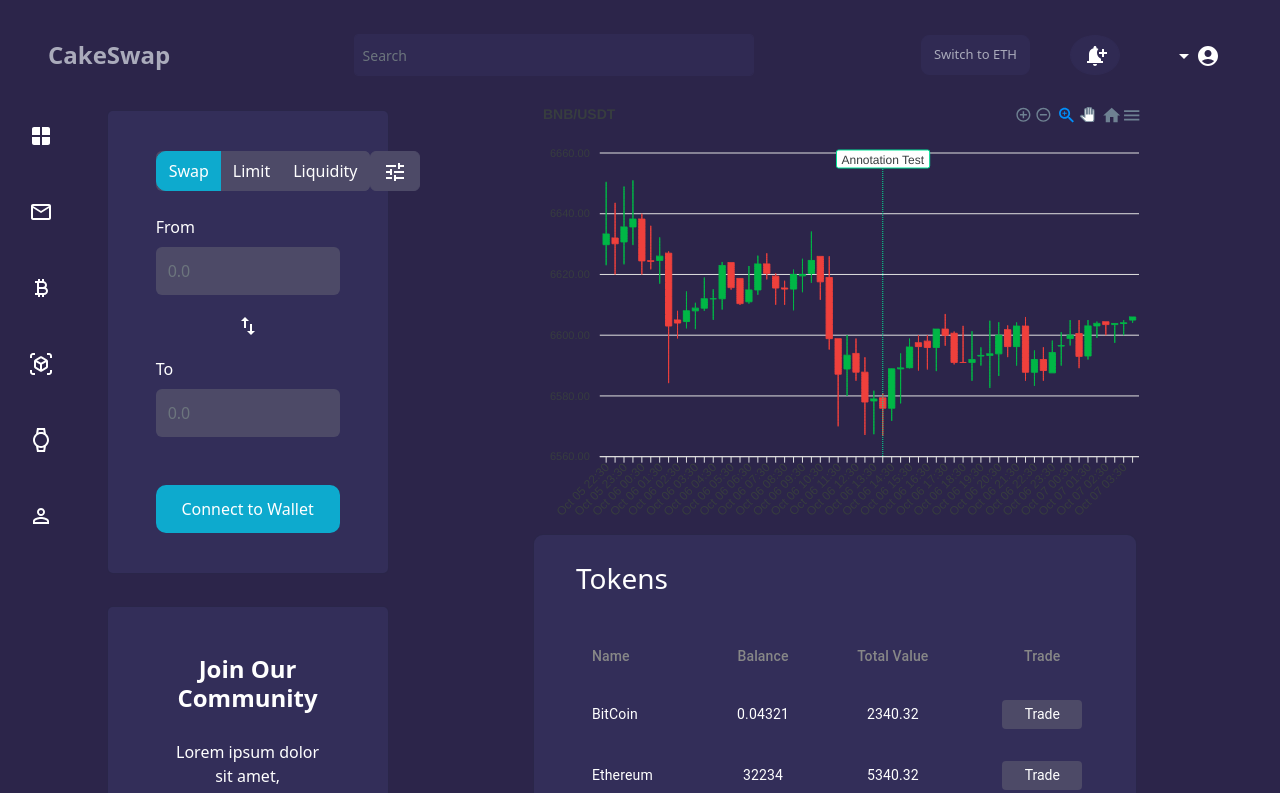
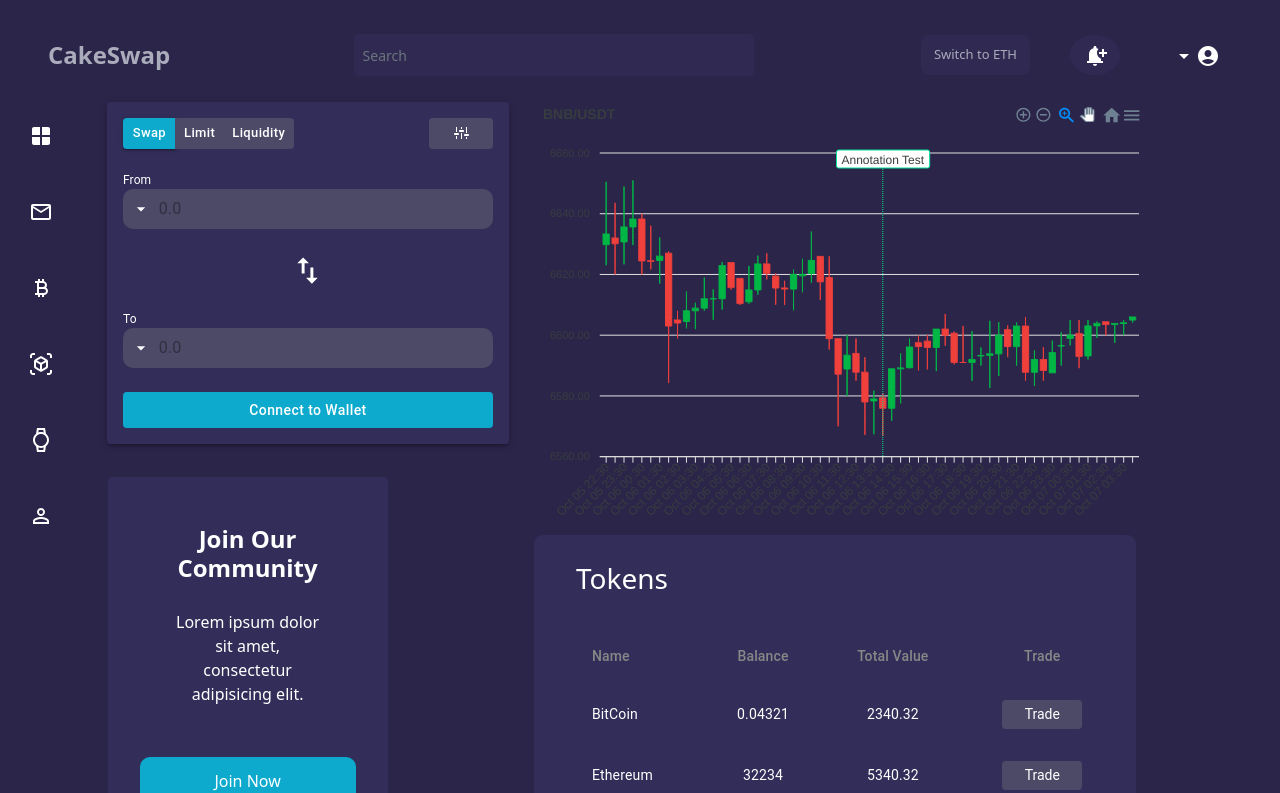
Before and after one commit to John-Kimani/cryptodashboard, a React (Create React App) app: page / in a window 1280 px wide. Shown: the top 793 px of the page. Built offline with nearby package versions, Linux system fonts and the light colour scheme.

Commit message:
Style: Revamp component positioning on Connect wallet component

```diff
--- a/src/Components/ConnectWallet/ConnectWallet.jsx
+++ b/src/Components/ConnectWallet/ConnectWallet.jsx
@@ -1,57 +1,93 @@
-import "./connect.css";
 import React from "react";
+import { checkedBtn, uncheckedBtn, iconBtn, input, inputIcon } from "./styles";
+import { FormControl } from "@mui/material";
 import Box from "@mui/material/Box";
-import Card from "react-bootstrap/Card";
-import Form from 'react-bootstrap/Form';
-import ImportExportOutlinedIcon from '@mui/icons-material/ImportExportOutlined';
-import Button from 'react-bootstrap/Button';
-import ButtonGroup from 'react-bootstrap/ButtonGroup';
-import Stack from '@mui/material/Stack';
-import TuneIcon from '@mui/icons-material/Tune';
+import ImportExportOutlinedIcon from "@mui/icons-material/ImportExportOutlined";
+import Stack from "@mui/material/Stack";
+import { GoSettings } from "react-icons/go";
+import { Paper, ButtonGroup, Button } from "@mui/material";
+import Input from "@mui/material/Input";
+import InputLabel from "@mui/material/InputLabel";
+import InputAdornment from "@mui/material/InputAdornment";
+import ArrowDropDownIcon from "@mui/icons-material/ArrowDropDown";
 
 function ConnectWallet() {
   return (
-    <Box className="mt-2">
-      <Card className="box-card">
-        <Card.Header className="header">
-          <Stack direction='row' sx={{ justifyContent:"space-between"}}>
-          <ButtonGroup size="small" aria-label="small button group" className='group-btn'>
-                <Button className="swap-btn">Swap</Button>
-                <Button className='group-btn'>Limit</Button>
-                <Button className='group-btn'>Liquidity</Button>
-            </ButtonGroup>
+    <Paper
+      elevation={3}
+      style={{ backgroundColor: "#332E59", color: "#fefefe" }}
+      sx={{ p: 2 }}
+    >
+      <Stack spacing={3}>
+        <Stack direction="row" sx={{ justifyContent: "space-between" }}>
+          <ButtonGroup size="small">
+            <Button variant="contained" style={checkedBtn}>
+              Swap
+            </Button>
+            <Button
+              variant="outlined"
+              style={uncheckedBtn}
+              className="group-btn"
+            >
+              Limit
+            </Button>
+            <Button
+              variant="outlined"
+              style={uncheckedBtn}
+              className="group-btn"
+            >
+              Liquidity
+            </Button>
+          </ButtonGroup>
+          <Button style={{ backgroundColor: "#4D4A67" }}>
+            <GoSettings fontSize="medium" style={iconBtn} />
+          </Button>
+        </Stack>
 
-            <Button className="music__icon">
-              <TuneIcon />
-            </Button>
-          </Stack>
-        </Card.Header>
-        <Card.Body>
-          <div className="row">
-            <Form>
-                <Form.Group>
-                    <Form.Label>From</Form.Label>
-                    <Form.Control className="input"  placeholder="0.0"/>
-                </Form.Group>
-            </Form>
-          </div>
-          <div className="import_export-arrow">
-          <ImportExportOutlinedIcon sx={{ color: "white"}} />
-          </div>
-          <div className="row">
-            <Form>
-                <Form.Group>
-                    <Form.Label>To</Form.Label>
-                    <Form.Control className="input" placeholder="0.0" />
-                </Form.Group>
-            </Form>
-          </div>
-        </Card.Body>
-        <Card.Footer className="footer">
-          <Button className="connect_wallet-btn mt-4">Connect to Wallet</Button>
-        </Card.Footer>
-      </Card>
-    </Box>
+        <FormControl variant="standard">
+          <InputLabel style={inputIcon}>From</InputLabel>
+          <Input
+            startAdornment={
+              <InputAdornment position="start">
+                <ArrowDropDownIcon fontSize="small" style={iconBtn} />
+              </InputAdornment>
+            }
+            disableUnderline={true}
+            style={input}
+            sx={{ px: 1, py: 0.5 }}
+            placeholder="0.0"
+          />
+        </FormControl>
+
+        <Box
+          sx={{
+            display: "flex",
+            justifyContent: "center",
+          }}
+        >
+          <ImportExportOutlinedIcon sx={{ color: "white" }} fontSize="large" />
+        </Box>
+
+        <FormControl variant="standard">
+          <InputLabel style={inputIcon}>To</InputLabel>
+          <Input
+            startAdornment={
+              <InputAdornment position="start">
+                <ArrowDropDownIcon fontSize="small" style={iconBtn} />
+              </InputAdornment>
+            }
+            disableUnderline={true}
+            style={input}
+            sx={{ px: 1, py: 0.5 }}
+            placeholder="0.0"
+          />
+        </FormControl>
+
+        <Button style={checkedBtn} fullWidth>
+          Connect to Wallet
+        </Button>
+      </Stack>
+    </Paper>
   );
 }
 
--- /dev/null
+++ b/src/Components/ConnectWallet/styles.js
@@ -0,0 +1,26 @@
+export const checkedBtn = {
+    backgroundColor: "#0DAACE",
+    textTransform: "none",
+    color:"white"
+}
+export const uncheckedBtn = {
+    backgroundColor: "#4D4A67",
+    color:"white",
+    border: "none",
+    textTransform: "none",
+
+}
+export const iconBtn = {
+    color:"white",
+}
+
+
+export const input = {
+    backgroundColor: "#4D4A67",
+    borderRadius: "10px",
+}
+
+export const inputIcon = {
+    color: "white",
+    textTransform: "none"
+}
```
